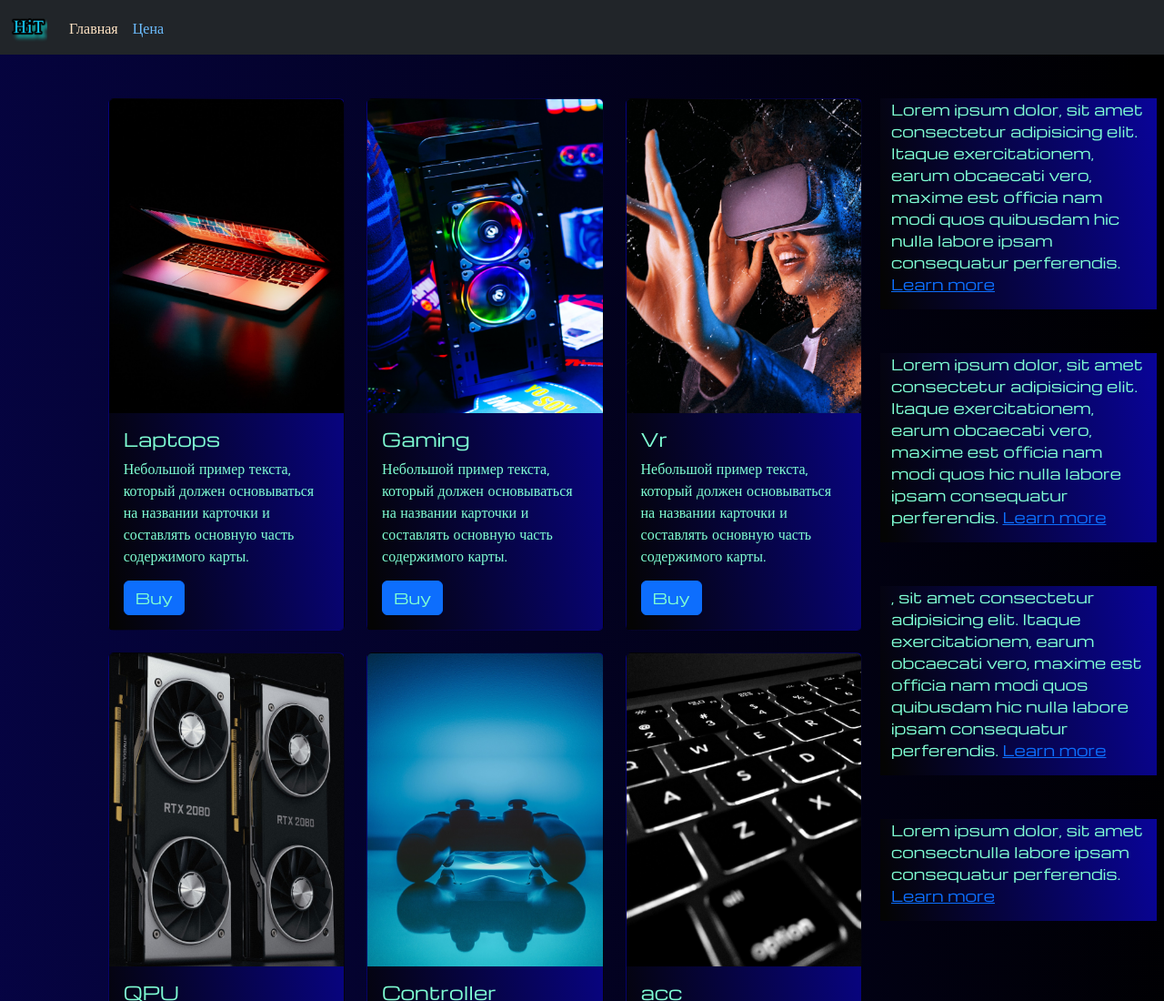
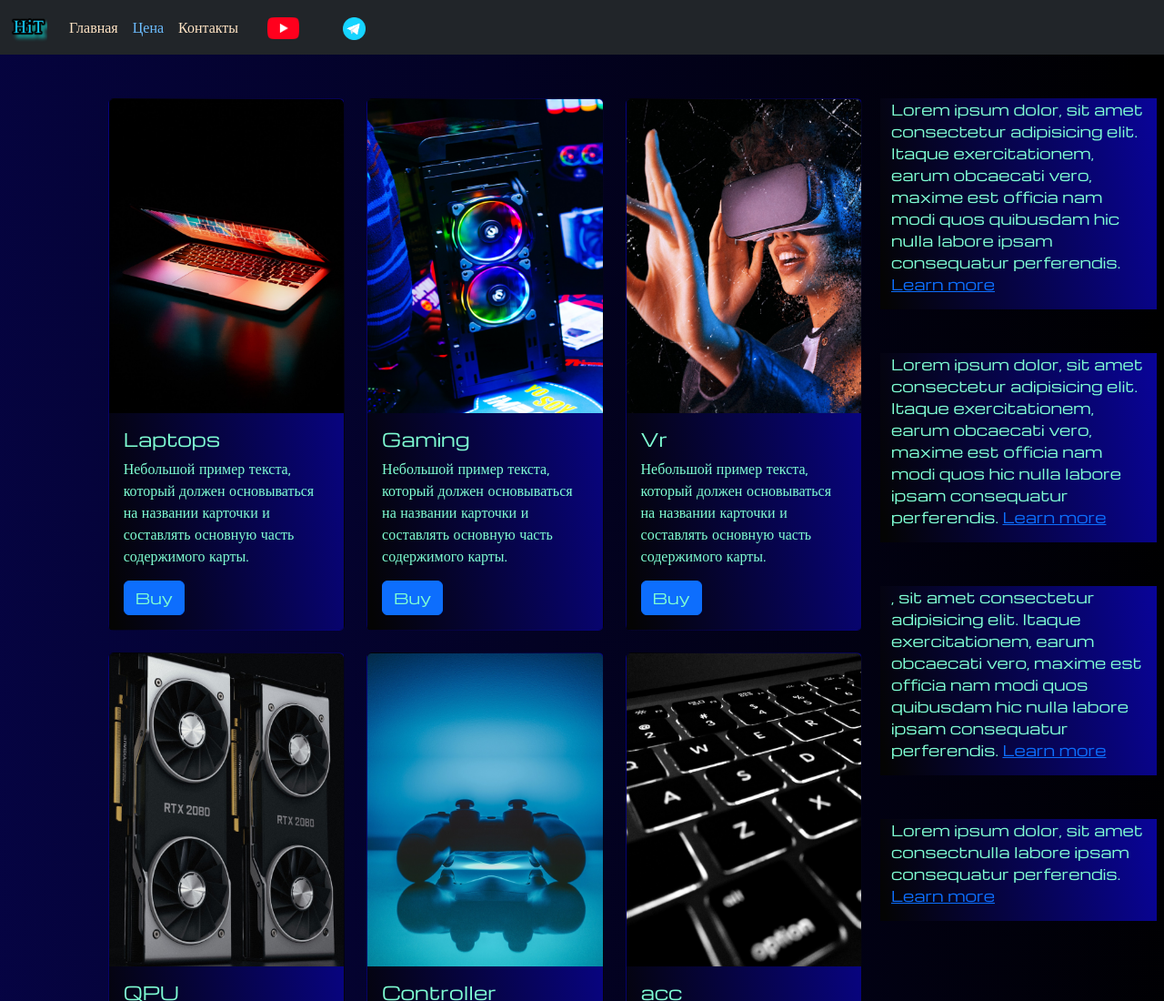
Before and after one commit to Lerysika/lerysika.github.io, a plain HTML site: page pricing.html in a window 1280 px wide. Shown: the top 1100 px of the page at 91% size. Drawn offline with nearby package versions, Linux system fonts and the light colour scheme.

Commit message:
Update pricing.html

```diff
--- a/pricing.html
+++ b/pricing.html
@@ -30,6 +30,16 @@
             <li class="nav-item">
               <a class="nav-link active" href="pricing.html">Цена</a>
             </li>
+            <li class="nav-item">
+              <a class="nav-link" href="pricing.html">Контакты</a>
+            </li>
+            <li class="nav-item">
+              <a class="nav-link" href="pricing.html"><img style="width: 35px;margin-inline: 1em;" src="src/img/yt.png"
+                  alt="//"></a>
+            </li>
+            <li class="nav-item">
+              <a class="nav-link" href="pricing.html"><img style="width: 25px;margin-inline: 1em;" src="src/img/tg.png"
+                  alt="//"></a>
           </ul>
         </div>
       </div>
```
